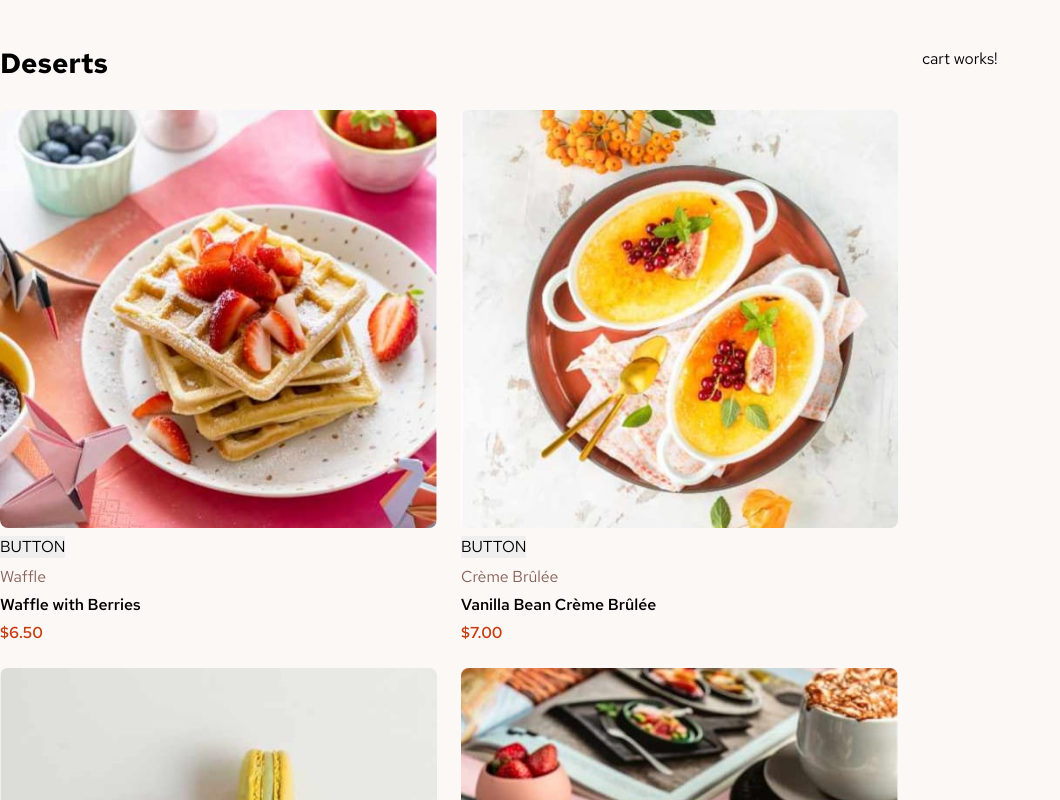
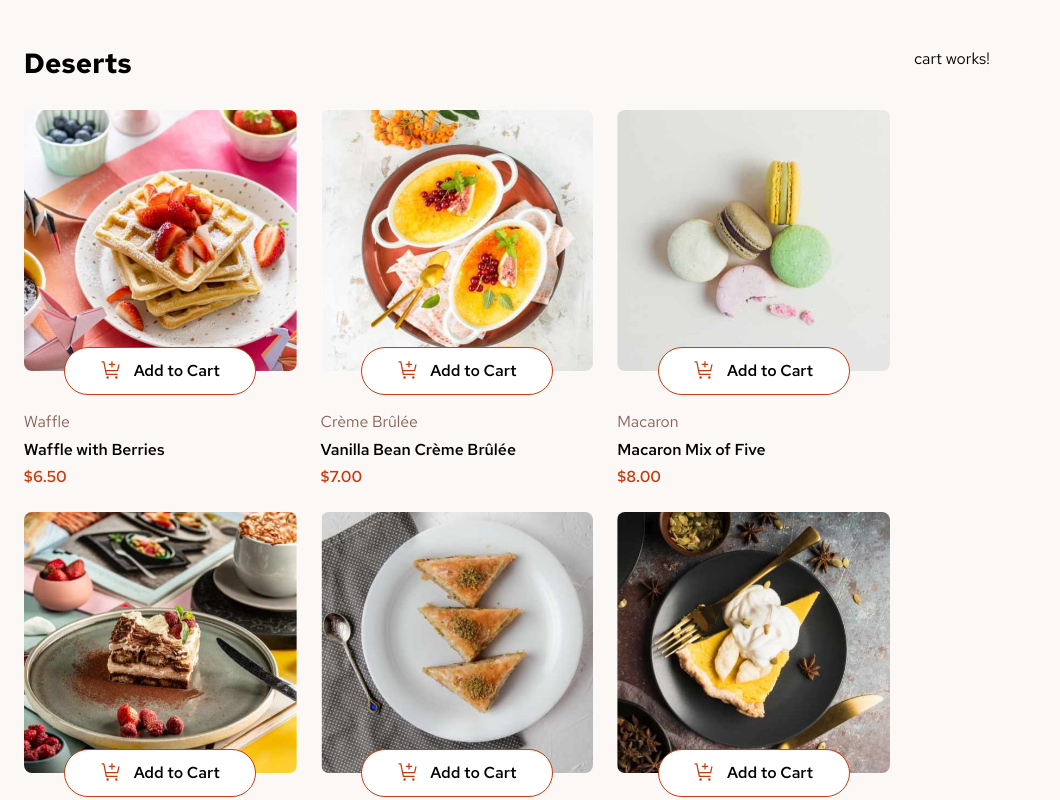
Before and after one commit to bdh-davidh/product-list-with-cart, an Angular app in the folder product-list-with-card/: page / in a window 1280 px wide. Shown: the top 800 px of the page, without its empty margins (0-1060 px from the left). Built offline with nearby package versions, Linux system fonts and the light colour scheme.

Commit message:
Format product cards

```diff
--- a/product-list-with-card/src/app/app.component.html
+++ b/product-list-with-card/src/app/app.component.html
@@ -1,4 +1,4 @@
-<main class="stack">
+<main >
   <app-products />
 </main>
 <aside>
--- /dev/null
+++ b/product-list-with-card/src/app/product/button/button.component.css
@@ -0,0 +1,12 @@
+button {
+  display: flex;
+  min-inline-size: 12rem;
+  margin-inline: auto;
+  border: 1px solid var(--clr-red);
+  border-radius: 99999px;
+  justify-content: center;
+  gap: var(--space-xs);
+  font-weight: 600;
+  background-color: var(--clr-neutral-light);
+  transform: translateY(-50%);
+}
--- /dev/null
+++ b/product-list-with-card/src/app/product/button/button.component.html
@@ -0,0 +1,14 @@
+<button class="box">
+  <svg xmlns="http://www.w3.org/2000/svg" width="21" height="20" fill="none" viewBox="0 0 21 20">
+    <g fill="#C73B0F" clip-path="url(#a)">
+      <path
+        d="M6.583 18.75a1.25 1.25 0 1 0 0-2.5 1.25 1.25 0 0 0 0 2.5ZM15.334 18.75a1.25 1.25 0 1 0 0-2.5 1.25 1.25 0 0 0 0 2.5ZM3.446 1.752a.625.625 0 0 0-.613-.502h-2.5V2.5h1.988l2.4 11.998a.625.625 0 0 0 .612.502h11.25v-1.25H5.847l-.5-2.5h11.238a.625.625 0 0 0 .61-.49l1.417-6.385h-1.28L16.083 10H5.096l-1.65-8.248Z" />
+      <path d="M11.584 3.75v-2.5h-1.25v2.5h-2.5V5h2.5v2.5h1.25V5h2.5V3.75h-2.5Z" />
+    </g>
+    <defs>
+      <clipPath id="a">
+        <path fill="#fff" d="M.333 0h20v20h-20z" />
+      </clipPath>
+    </defs>
+  </svg>
+  Add to Cart</button>
--- a/product-list-with-card/src/app/products/product/product.component.css
+++ b/product-list-with-card/src/app/products/product/product.component.css
@@ -7,6 +7,7 @@
 }
 
 .category {
+  margin-block-start: calc(var(--space-s) * -0.5);
   color: var(--clr-rose-500);
 }
 
@@ -14,3 +15,7 @@
   font-weight: 600;
   color: var(--clr-red);
 }
+
+app-button {
+  margin-inline: auto;
+}
--- a/product-list-with-card/src/app/products/product/product.component.html
+++ b/product-list-with-card/src/app/products/product/product.component.html
@@ -1,6 +1,6 @@
 <div class="stack product" style="--stack: var(--space-2xs)">
   <img [src]="imagePath" alt="">
-  <button>BUTTON</button>
+  <app-button />
   <p class="category">{{ product.category }}</p>
   <h3>{{ product.name }}</h3>
   <p class="price">{{ product.price | currency: "USD" }}</p>
--- a/product-list-with-card/src/app/products/product/product.component.ts
+++ b/product-list-with-card/src/app/products/product/product.component.ts
@@ -1,10 +1,11 @@
 import { Component, Input } from '@angular/core';
 import { CurrencyPipe } from '@angular/common'
+import { ButtonComponent } from "../../product/button/button.component";
 
 @Component({
   selector: 'app-product',
   standalone: true,
-  imports: [CurrencyPipe],
+  imports: [CurrencyPipe, ButtonComponent],
   templateUrl: './product.component.html',
   styleUrl: './product.component.css',
 })
--- a/product-list-with-card/src/app/products/products.component.css
+++ b/product-list-with-card/src/app/products/products.component.css
@@ -4,6 +4,6 @@ h2 {
 
 .products {
   display: grid;
-  grid-template-columns: repeat(auto-fit, minmax(min(100%, 300px), 1fr));
+  grid-template-columns: repeat(auto-fit, minmax(min(100%, 250px), 1fr));
   gap: var(--space-m);
 }
--- a/product-list-with-card/src/styles.css
+++ b/product-list-with-card/src/styles.css
@@ -161,7 +161,7 @@ body {
   position: relative;
   display: grid;
   margin-block: var(--space-xl);
-  grid-template-columns: 1fr minmax(var(--min), var(--max)) 1fr;
+  grid-template-columns: minmax(var(--space-m), 1fr) minmax(var(--min), var(--max)) minmax(var(--space-m), 1fr);
   font-family: Red-Hat-Regular, serif;
   font-size: var(--font-size-0);
   font-weight: 400;
@@ -210,8 +210,8 @@ h3 {
 }
 
 .box {
-  padding-inline: var(--padding-inline, var(--space-m, 2em));
-  padding-block: var(--padding-block, var(--space-l, 3em));
+  padding-inline: var(--padding-inline, var(--space-s, 1em));
+  padding-block: var(--padding-block, var(--space-xs, 0.5em));
 }
 
 .visually-hidden {
```
Also changed, not shown: product-list-with-card/src/app/product/button/button.component.ts (added, +12 -0 lines).
